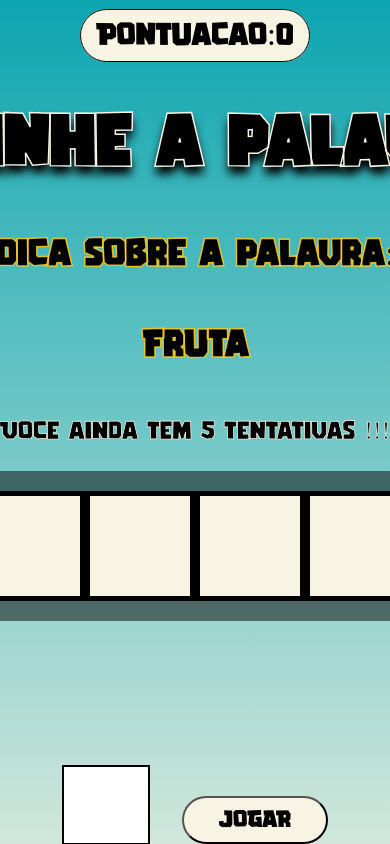
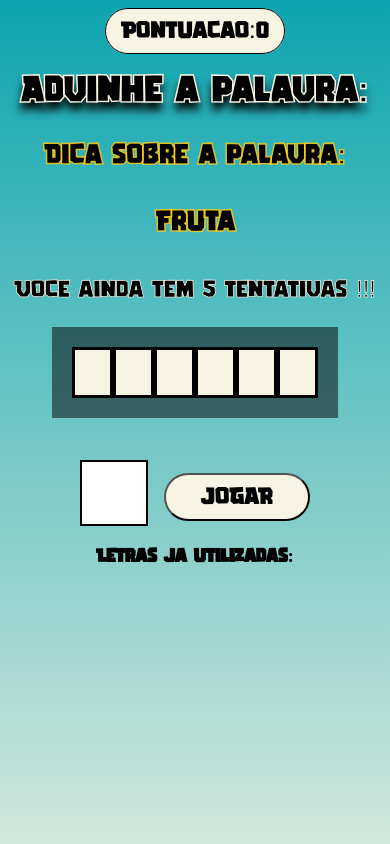
Before and after one commit to mfmwes/secret-word, a React (Create React App) app: page / in a window 390 px wide. Both pictures are taken after a click on the button "INICIAR O JOGO". Built offline with nearby package versions, Linux system fonts and the light colour scheme.

Commit message:
mobile layout update

```diff
--- a/src/App.js
+++ b/src/App.js
@@ -106,7 +106,6 @@ function App() {
         }
       }, [guessedLetters]);
 
-
   //restart the game
   const restartGame = () => {
     setGameStage(stages[1].name)
--- a/src/components/EndScreen/EndScreen.css
+++ b/src/components/EndScreen/EndScreen.css
@@ -1,5 +1,5 @@
 .end {
-    font-family: 'gameria';
+    font-family: 'gameria','helvetica';
 }
 
 .end .game-over {
@@ -35,3 +35,17 @@
  .end button:hover {
     background-color:#ffd21dd9;
 }
+
+@media (max-width: 768px){
+    .end .game-over{
+        font-size: 4em;
+    }
+
+   .end .score {
+        font-size: 2.5em;
+    }
+
+    .end button {
+        margin-top: 10%;
+    }
+}
--- a/src/components/GameScreen/GameScreen.css
+++ b/src/components/GameScreen/GameScreen.css
@@ -1,5 +1,5 @@
 .game{
-    font-family: 'gameria';
+    font-family: 'gameria','helvetica';
     font-weight: 700;
 
 }
@@ -55,6 +55,7 @@ form {
 
 .letter, .blank-square{
     background-color: #f8f4e4;
+    font-family: 'Helvetica';
     font-size: 70px;
     line-height: 1.6;
     width: 100px;
@@ -94,6 +95,7 @@ form {
     width:80px ;
     border: 2px solid #000;
     margin-right: 0.5em;
+    text-transform: uppercase;
 
 }
 
@@ -110,3 +112,52 @@ form {
     font-weight: 700;
 
 }
+
+@media (max-width: 768px){
+   .game .points{
+    font-size: 1.5em;
+   }
+
+   .game h1 {
+    font-size: 2.3em;
+   }
+
+   .game .tip {
+    font-size: 1.5em;
+   }
+
+  .game .tries{
+    font-size:1.5em
+  }
+
+  .letter, .blank-square{
+    background-color: #f8f4e4;
+    font-family: 'Helvetica';
+    font-size: 1.5em;
+    width: 35px;
+    height: 45px;
+    border:3px solid #000;
+  }
+
+  .word-container {
+    width: fit-content
+  }
+
+  .game button {
+    margin-top: 15%;
+  }
+
+  .game input {
+    font-size: 2em;
+    text-align: center;
+    width:60px;
+    height: 60px;
+    border: 2px solid #000;
+    margin-right: 0.5em;
+
+  }
+
+  .wrong-letters-container p{
+    font-size: 1.2em;
+  }
+}
--- a/src/components/GameScreen/GameScreen.js
+++ b/src/components/GameScreen/GameScreen.js
@@ -41,7 +41,7 @@ const GameScreen = ({verifyLetter,pickedWord,pickedCategory,letters,guessedLette
           onChange={(e)=> setLetter(e.target.value)}
           value={letter}
           ref={letterInputRef}/>
-          <button>Jogar</button>
+          <button className='play'>Jogar</button>
         </form>
       </div>
       <div className="wrong-letters-container">
--- a/src/components/StartScreen/StartScreen.css
+++ b/src/components/StartScreen/StartScreen.css
@@ -1,5 +1,5 @@
 .start {
-    font-family: gameria;
+    font-family: 'gameria','helvetica',sans-serif;
     font-weight: 900;
 }
 
@@ -36,3 +36,14 @@
  .start button:hover {
     background-color:#ffd21dd9;
 }
+
+
+@media (max-width: 768px){
+    .start h1 {
+        font-size: 5em;
+    }
+
+    .start p {
+        font-size: 2.1em;
+    }
+}
```
Also changed, not shown: src/index.css (line endings or trailing spaces).
